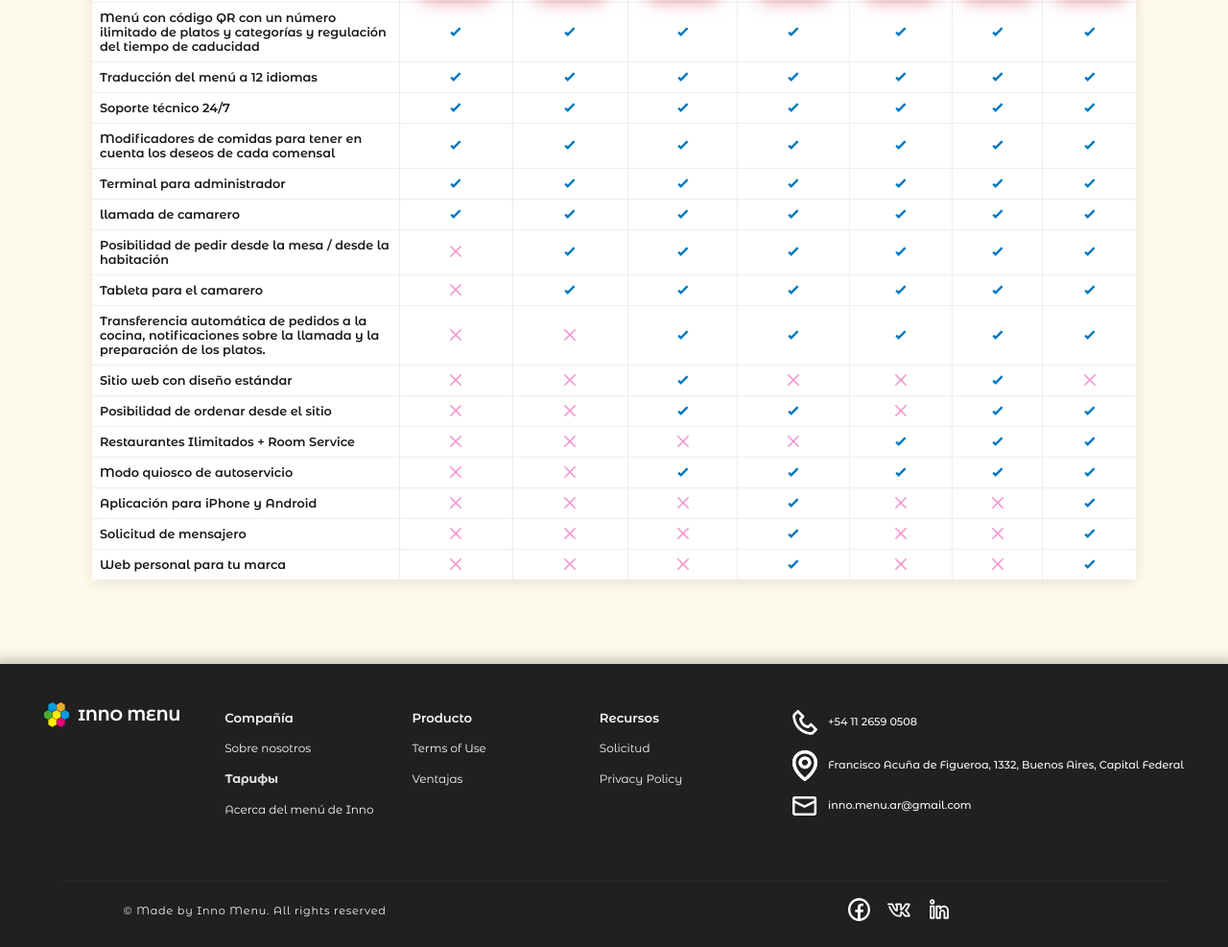
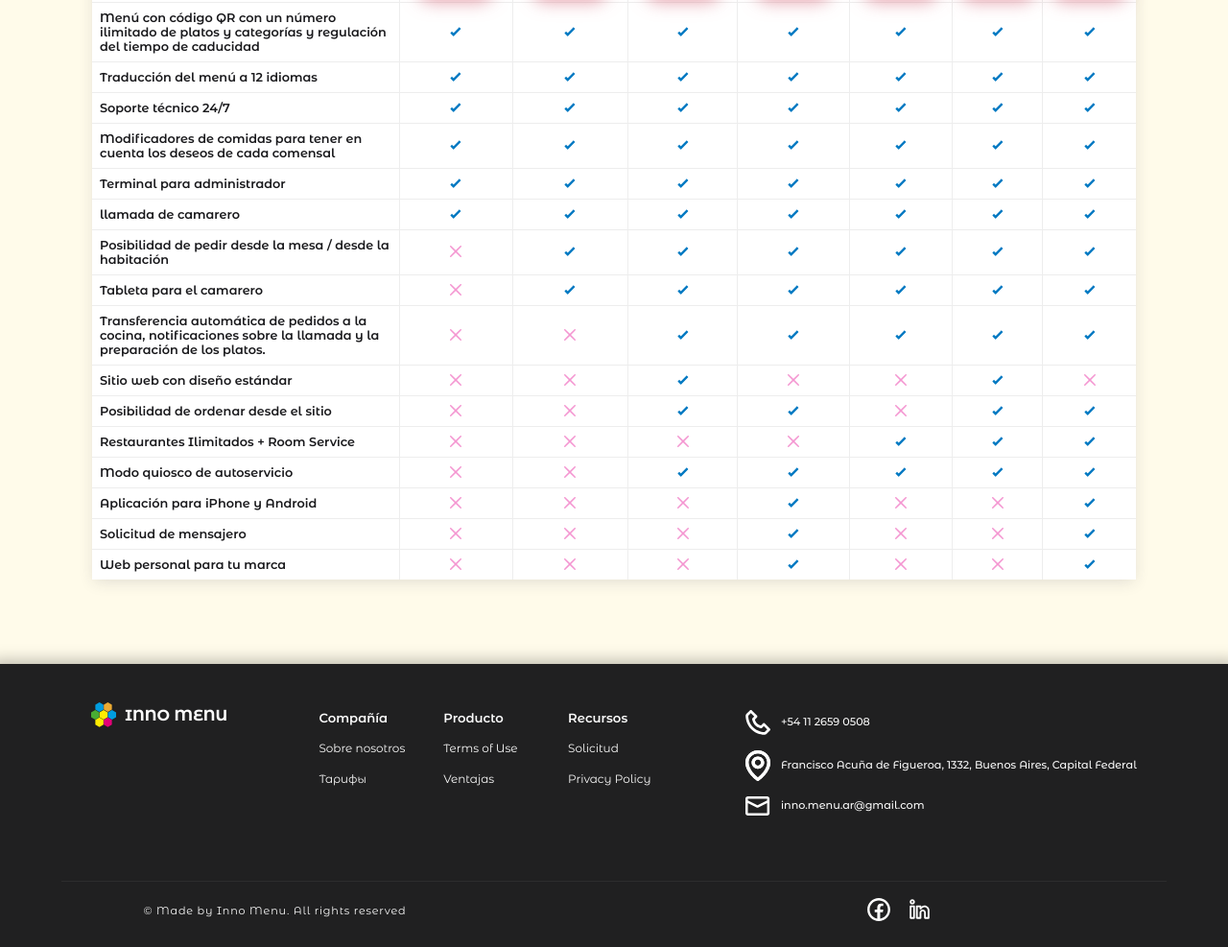
Before and after one commit to MustafaJohnny/Inno-Landing-Spanish, a plain HTML site: page index.html in a window 1280 px wide. Shown: the part 6076-7063 px from the top of the page at 96% size. Drawn offline with nearby package versions, Linux system fonts and the light colour scheme; some packages are replaced by stand-ins of ours; a script that the page names is missing.

Commit message:
code update

```diff
--- a/index.html
+++ b/index.html
@@ -1682,13 +1682,13 @@
               <p class="foterLinkBig">Recursos</p>
             </li>
             <li>
-              <a href="#" class="foterLink"> Sobre nosotros </a>
+              <p class="foterLink">Sobre nosotros</p>
             </li>
             <li>
-              <a class="foterLink">Terms of Use</a>
+              <p class="foterLink">Terms of Use</p>
             </li>
             <li>
-              <a href="#" class="foterLink">Solicitud</a>
+              <p class="foterLink">Solicitud</p>
             </li>
             <li>
               <a class="foterLink navLinkDeskT" href="#tarrief">Тарифы</a>
@@ -1699,14 +1699,10 @@
               >
             </li>
             <li>
-              <a href="#" class="foterLink">Ventajas</a>
+              <p class="foterLink">Ventajas</p>
             </li>
             <li>
-              <a href="#" class="foterLink">Privacy Policy</a>
-            </li>
-
-            <li>
-              <a href="#" class="foterLink">Acerca del menú de Inno</a>
+              <p class="foterLink">Privacy Policy</p>
             </li>
           </ul>
 
@@ -1722,9 +1718,14 @@
             </div>
             <div class="wholeInfo">
               <img class="footerIcons svgg" src="./Icons/mapy.svg" alt="icon" />
-              <p class="infoText">
+              <a
+                target="_blank"
+                rel="external"
+                href="https://www.google.com/maps/place/Francisco+Acu%C3%B1a+de+Figueroa+1332,+C1180AAZ+CABA,+Argentina/@-34.5959707,-58.4218166,17z/data=!3m1!4b1!4m5!3m4!1s0x95bcca7c661512c9:0x356a8abe89a98275!8m2!3d-34.5959707!4d-58.4218166"
+                class="infoText"
+              >
                 Francisco Acuña de Figueroa, 1332, Buenos Aires, Capital Federal
-              </p>
+              </a>
             </div>
             <div class="wholeInfo">
               <img class="footerIcons svgg" src="./Icons/mail.svg" alt="icon" />
@@ -1758,14 +1759,10 @@
               />
             </a>
 
-            <a href="#">
-              <img class="socialIcon svgg" src="./Icons/VK.svg" alt="icon" />
-            </a>
-
             <a
               target="_blank"
-              rel="noreferrer"
-              href="https://www.linkedin.com/company/innomenu"
+              rel="external"
+              href="https://www.linkedin.com/company/innomenu/"
             >
               <img
                 class="socialIcon svgg"
--- a/script.js
+++ b/script.js
@@ -11,45 +11,7 @@ parentElement.addEventListener("click", (e) => {
   clicked.classList.toggle("open");
 });
 
-// // Mobile navigation work and logic
-// const btnNavEl = document.querySelector(".btn-mobile-nav");
-// const headerEl = document.querySelector(".header");
-
-// // Toggling the open/close button
-// btnNavEl.addEventListener("click", function () {
-//   headerEl.classList.toggle("nav-open");
-// });
-
-// // Smooth scrolling animation For Mobile
-// const allLinks = document.querySelectorAll("a:link");
-
-// allLinks.forEach(function (link) {
-//   link.addEventListener("click", function (e) {
-//     e.preventDefault();
-//     const href = link.getAttribute("href");
-
-//     // Scroll back to top
-//     if (href === "#")
-//       window.scrollTo({
-//         top: 0,
-//         behavior: "smooth",
-//       });
-
-//     // Scroll to other links
-//     if (href !== "#" && href.startsWith("#")) {
-//       const sectionEl = document.querySelector(href);
-//       sectionEl.scrollIntoView({ behavior: "smooth" });
-//     }
-
-//     // Close mobile naviagtion
-//     if (link.classList.contains("main-nav-link"))
-//       headerEl.classList.toggle("nav-open");
-
-//     if (link.classList.contains("navLinkPhoneT"))
-//       headerEl.classList.toggle("nav-open");
-//   });
-// });
-
+// This code for makeing the mobile navigation works....
 const btnNavEl = document.querySelector(".btn-mobile-nav");
 const headerEl = document.querySelector(".header");
 
@@ -70,6 +32,11 @@ document
       document.querySelector(id).scrollIntoView({ behavior: "smooth" });
     }
   });
+
+// Toggling the open/close button
+btnNavEl.addEventListener("click", function () {
+  headerEl.classList.toggle("nav-open");
+});
 
 // All this logic will be for the user chosen the tariff and then putting his number and send a message to the telegram.
 const modal = document.querySelector(".modal");
@@ -122,7 +89,6 @@ const closeModal = function () {
 btnCloseModal.addEventListener("click", closeModal);
 
 // Close the second modal
-
 btnCloseModal2.addEventListener("click", () => {
   modal2.classList.add("hidden");
   overlay.classList.add("hidden");
--- a/style.css
+++ b/style.css
@@ -191,16 +191,6 @@ img {
   visibility: hidden;
   display: none;
   opacity: 0;
-}
-
-input::-webkit-outer-spin-button,
-input::-webkit-inner-spin-button {
-  -webkit-appearance: none;
-  margin: 0;
-}
-
-input[type="number"] {
-  -moz-appearance: textfield;
 }
 
 .header {
@@ -856,9 +846,9 @@ input[type="number"] {
 
 .foterLink {
   text-decoration: none;
-  font-size: 1.5rem;
-  color: #fafafa;
-  font-weight: 400;
+  font-size: 1.5rem !important;
+  color: #fafafa !important;
+  font-weight: 400 !important;
   transition: all 0.5s;
   cursor: pointer !important;
 }
@@ -1953,8 +1943,8 @@ td {
   }
 
   .foterLink {
-    font-size: 3.2vw;
-    font-weight: 300;
+    font-size: 3.2vw !important;
+    font-weight: 300 !important;
   }
 
   .foterLinkBig {
```
